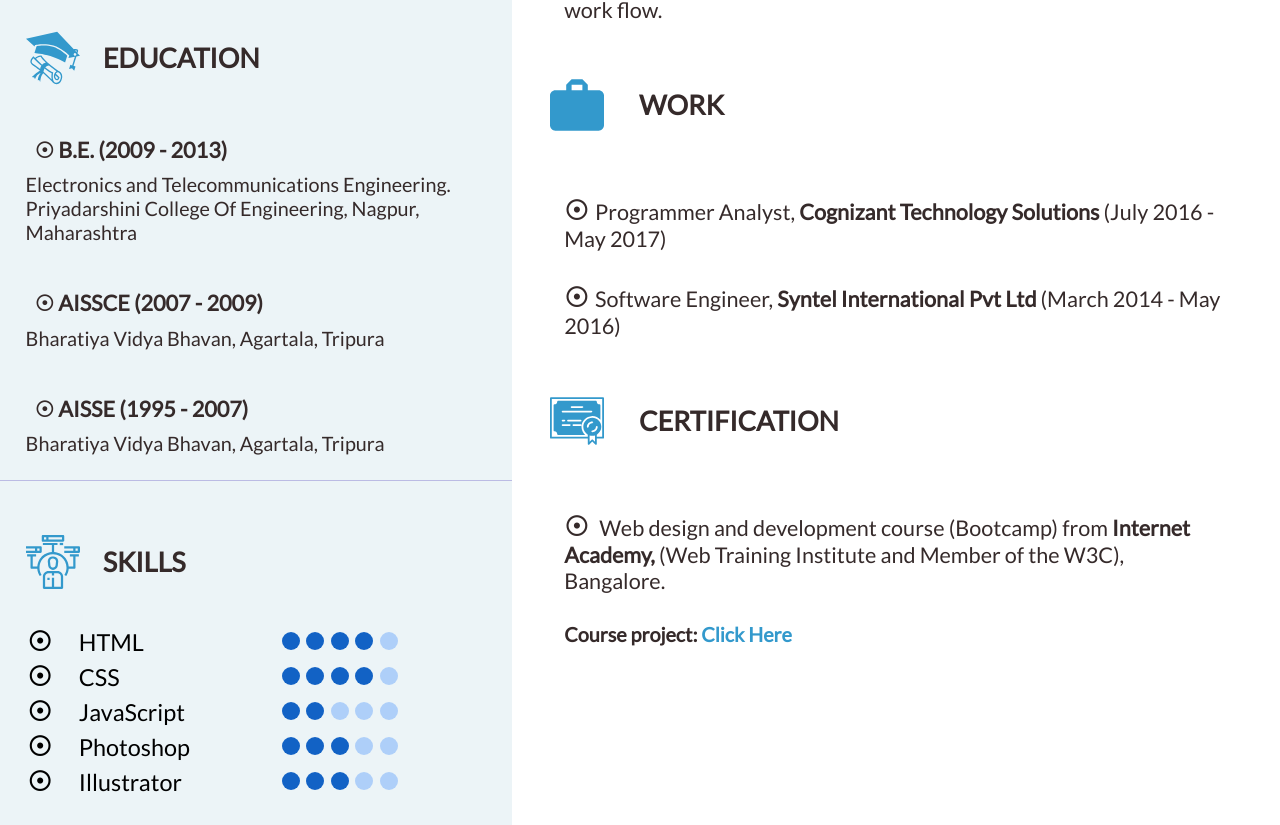
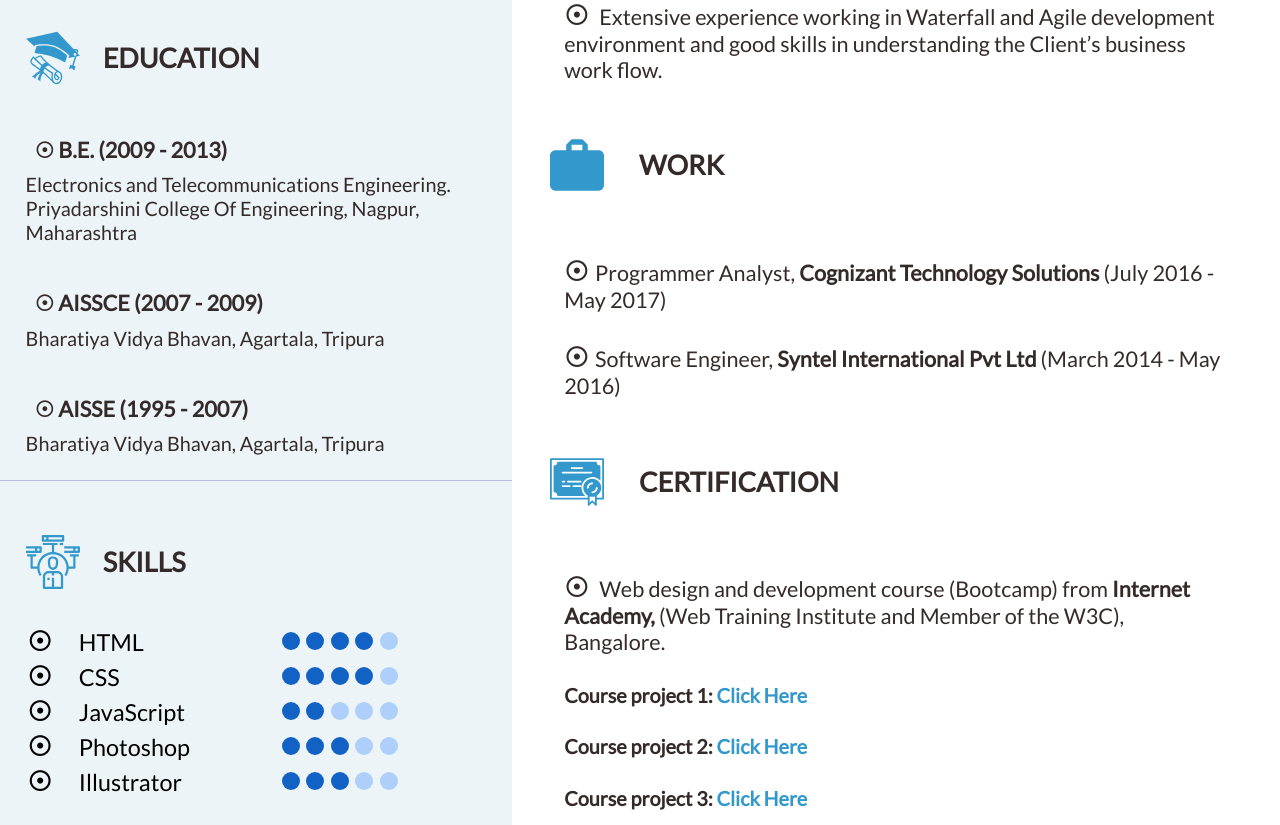
Before and after one commit to anweshadebnath/cv, a plain HTML site: page index.html in a window 1280 px wide. Shown: the part 713-1538 px from the top of the page. Drawn offline with Linux system fonts and the light colour scheme.

Commit message:
added projects 2&3

```diff
--- a/index.html
+++ b/index.html
@@ -39,7 +39,7 @@
             <div class="education__details">&#9737; AISSCE (2007 - 2009)</div>
             <div class="education__details-1">Bharatiya Vidya Bhavan, Agartala, Tripura</div>
             <div class="education__details">&#9737; AISSE (1995 - 2007)</div>
-            <div class="education__details-1">Bharatiya Vidya Bhavan,  Agartala, Tripura</div>
+            <div class="education__details-1">Bharatiya Vidya Bhavan, Agartala, Tripura</div>
         </div>
         <div class="skills">
             <div class="skills__title">
@@ -77,6 +77,7 @@
             <p class="aboutme__details bullet "> Accomplished IT professional possessing 3.5 years of experience with sophisticated technical skills and a passion for resolving complex problems or business challenges through innovation.</p>
             <p class="aboutme__details bullet ">Proficient in UI design (Photoshop, Illustrator).</p>
             <p class="aboutme__details bullet "> Proficient in front-end development (HTML, CSS, Javascript, GIT).</p>
+            <p class="aboutme__details bullet "> Proficient in responsive web design.</p>
             <p class="aboutme__details bullet "> Proficient in Mainframe (COBOL, JCL). Effective knowledge of DB2, IMS-DB, SQL.</p>
             <p class="aboutme__details bullet "> Hands on experience and good domain knowledge in Banking and financial services and Health Care industries.</p>
             <p class="aboutme__details bullet "> Extensively worked in Development, Testing projects for American express, AETNA Healthcare services.</p>
@@ -94,8 +95,12 @@
                 <div class="icon">
                     <img src="img/certificate.svg" alt="certificate"></div>CERTIFICATION</div>
             <div class="certification__details bullet"> Web design and development course (Bootcamp) from<span class="work__details-company"> Internet Academy,</span> (Web Training Institute and Member of the W3C), Bangalore.</div>
-            <div class="certification__details1">Course project:
+            <div class="certification__details1">Course project 1:
                 <a href="https://anweshadebnath.github.io/internet-academy/" target="_blank">Click Here</a></div>
+                <div class="certification__details1">Course project 2:
+                <a href="https://anweshadebnath.github.io/data-center/" target="_blank">Click Here</a></div>
+                <div class="certification__details1">Course project 3:
+                <a href="https://anweshadebnath.github.io/wild-life/" target="_blank">Click Here</a></div>
         </div>
     </div>
 </body>
```
